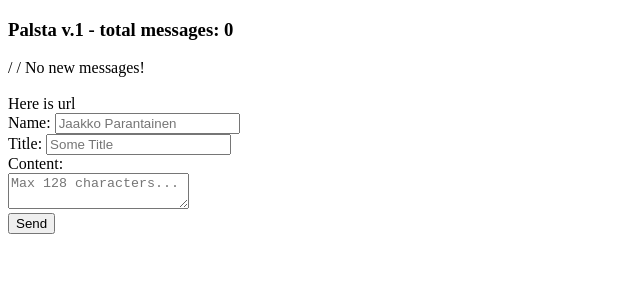
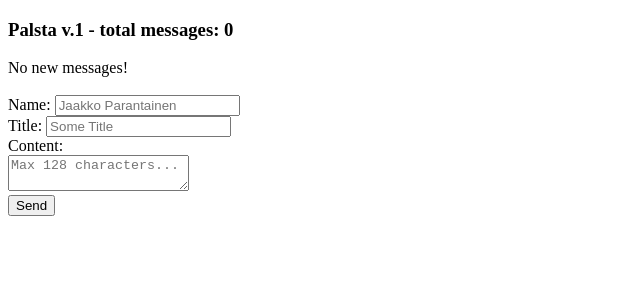
Before and after one commit to W4SD/messageBoard, a Flask app: page / in a window 1280 px wide. Shown: the top 300 px of the page, without its empty margins (0-640 px from the left). Run offline with Flask 2, Linux system fonts and the light colour scheme.

Commit message:
working messageBoard
missing export as ''

```diff
--- a/app.py
+++ b/app.py
@@ -15,14 +15,14 @@ def addMessageCount(value):
 def home():
     """Serve message form."""
     sendMessageForm = CreateMessage()
-    msgBoardData = ["","/ No new messages!"]
+    msgBoardData = []
     if request.method == 'POST':
         #if sendMessageForm.validate():
         sentMessage = ListMessages(request.form)
         allMessages.append(sentMessage)
         addMessageCount(1)
         print('List has', len(allMessages), 'objects')
-        msgBoardData = sentMessage.printMessage(allMessages)
+        msgBoardData = allMessages
     return render_template("main.html",
                             form=sendMessageForm,
                             count=totalMessages,
--- a/formLogic.py
+++ b/formLogic.py
@@ -30,6 +30,7 @@ class ListMessages():
         self.name = attributes.get('sender')
         self.title = attributes.get('title')
         self.content = attributes.get('content')
+        print(self.name, self.title, self.content)
 
     def printMessage(self, format=None):
 
@@ -44,4 +45,5 @@ class ListMessages():
             print('listAllMessagesInBoard')
             return messageData
         else:
+            print('exportMessages!')
             return 'Some'
--- a/templates/board.html
+++ b/templates/board.html
@@ -1,13 +1,11 @@
 <!-- board.html -->
 
-<div class="msgBoard">
-    <div class="titleRow">
-        {{ msgBoard[0] }} / {{msgBoard[1] }} <br>
-    </div>
-    <div class="contentRow">
-        {{ msgBoard[2] }} <br>
-    </div>
-    <div class="urlRow">
-        Here is url<br>
-    </div>
+<div class="newBoard">
+    {% for msg in msgBoard %}
+        <div class="newTitleRow">{{ msg.name }} / {{ msg.title }}</div>
+        <div class="newContent">{{ msg.content }}</div>
+    {% else %}
+        <div class="empty">No new messages!<br></div>
+    {% endfor %}
+    <br>
 </div>
```
